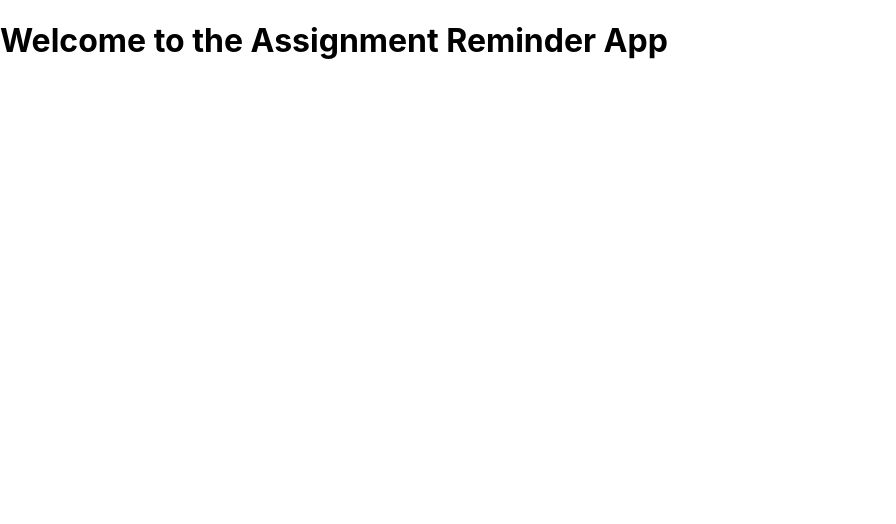
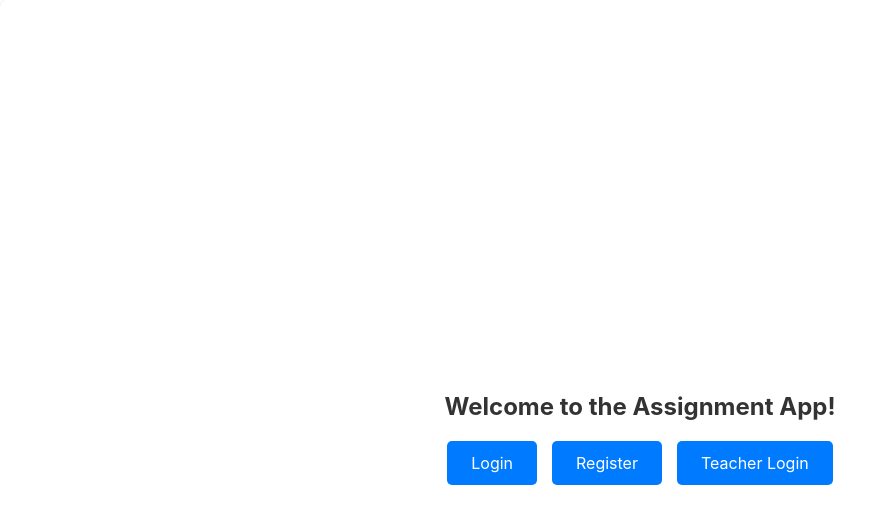
Before and after one commit to Nxtep-Kerala/miniproject1_react_assigmentMS, a React (Create React App) app: page / in a window 1280 px wide. Shown: the top 524 px of the page, without its empty margins (0-896 px from the left). Built offline with nearby package versions, Linux system fonts and the light colour scheme.

Commit message:
added Home page

```diff
--- a/src/App.js
+++ b/src/App.js
@@ -5,6 +5,7 @@ import RegistrationForm from "./components/RegistrationForm";
 import Assignments from "./components/Assignments";
 import AdminAssignments from "./components/AdminAssignments.js";
 import AdminDashboard from "./components/AdminDashboard.js";
+import Home from "./components/Home.js";
 
 function App() {
   // State to store user role after authentication
@@ -20,6 +21,7 @@ function App() {
   return (
     <Router>
       <Routes>
+      <Route path="/" element={<Home />} />
         <Route path="/login" element={<LoginForm setUserRole={setUserRole} />} />
         <Route path="/register" element={<RegistrationForm />} />
         <Route
--- a/src/components/AdminAssignments.js
+++ b/src/components/AdminAssignments.js
@@ -128,7 +128,7 @@ const AdminAssignments = () => {
     return (
       <Box sx={{ maxWidth: 400, mx: "auto", mt: 4 }}>
         <Typography variant="h4" gutterBottom>
-          Admin Login
+          Teacher Login
         </Typography>
         {error && <Alert severity="error">{error}</Alert>}
         <form onSubmit={handleLogin}>
--- /dev/null
+++ b/src/components/Home.css
@@ -0,0 +1,73 @@
+/* Specific class selectors for enhanced styling */
+
+.home-container {
+  text-align: center;
+  padding: 30px;
+  background-color: #fff;
+  border-radius: 8px;
+  box-shadow: 0 2px 5px rgba(0, 0, 0, 0.2);
+  display: flex;
+  flex-direction: column;
+  align-items: center;
+  justify-content: center;
+  min-height: 100vh;
+}
+
+.home-title {
+  color: #333;
+  margin-bottom: 20px;
+  font-size: 24px;
+  font-weight: bold;
+}
+
+.button-container {
+  display: flex;
+  flex-wrap: wrap;
+  justify-content: center;
+  gap: 15px;
+}
+
+.button {
+  background-color: #007bff;
+  color: #fff;
+  border: none;
+  padding: 12px 24px;
+  border-radius: 5px;
+  text-decoration: none;
+  transition: background-color 0.3s ease;
+  cursor: pointer;
+}
+
+.button:hover {
+  background-color: #0056b3;
+}
+
+/* Responsive adjustments */
+
+@media (max-width: 600px) {
+  .home-container {
+    padding: 20px;
+  }
+
+  .home-title {
+    font-size: 20px;
+  }
+
+  .button {
+    padding: 10px 20px;
+  }
+}
+
+/* Additional styles for better accessibility and usability */
+
+.button:focus {
+  outline: none;
+  box-shadow: 0 0 0 3px rgba(0, 123, 255, 0.4); /* Custom focus outline */
+}
+
+/* Improved button accessibility for keyboard navigation */
+
+.button:hover,
+.button:focus {
+  background-color: #0056b3;
+}
--- a/src/components/Home.js
+++ b/src/components/Home.js
@@ -1,7 +1,18 @@
-import React from 'react'
+import React from 'react';
+import { Link } from 'react-router-dom';
+import './Home.css';
 
-export default function Home() {
+const Home = () => {
   return (
-    <div>Home</div>
-  )
-}
+    <div className="home-container">
+      <h1 className="home-title">Welcome to the Assignment App!</h1>
+      <div className="button-container">
+        <Link to="/login" className="button">Login</Link>
+        <Link to="/register" className="button">Register</Link>
+        <Link to="/create-assignment" className="button">Teacher Login</Link>
+      </div>
+    </div>
+  );
+};
+
+export default Home;
```
